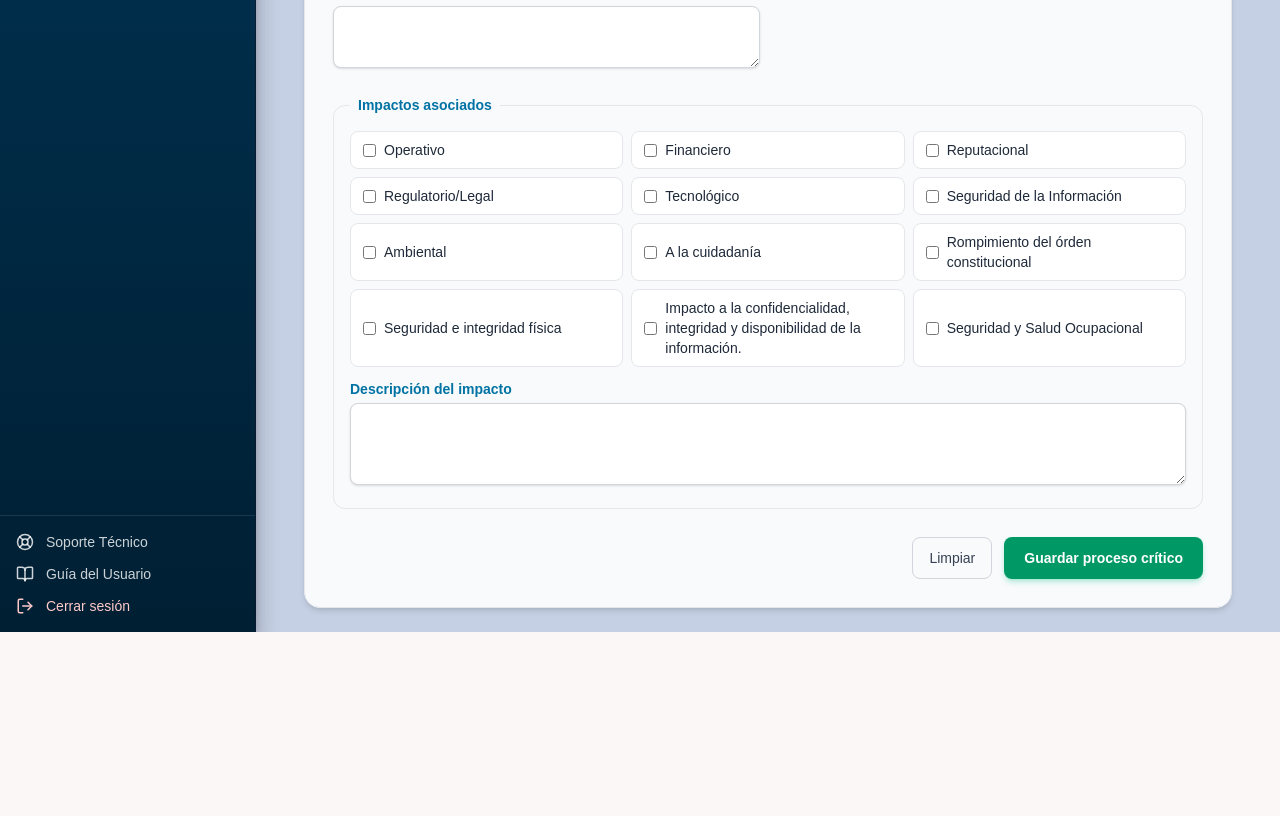
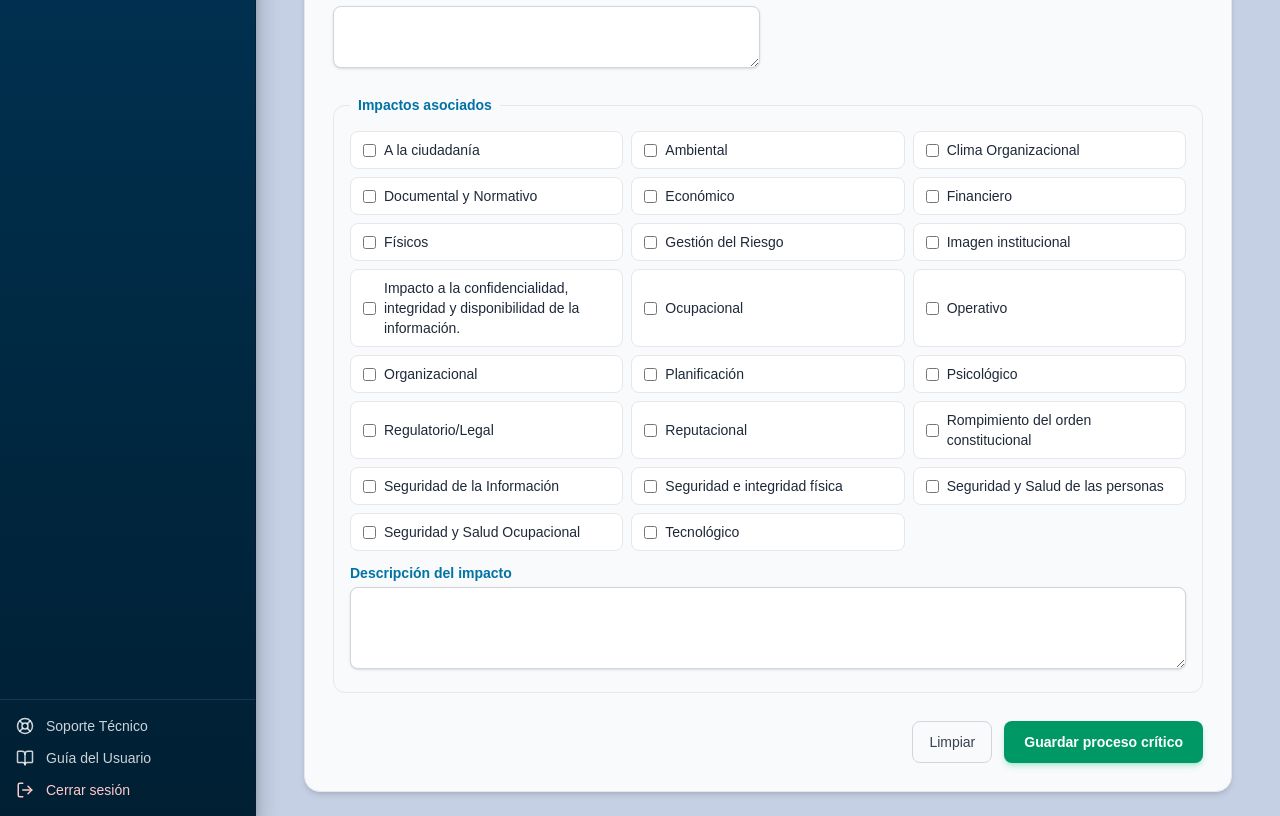
Before and after one commit to KevHernandez09/AnalisisBia, a Next.js app: page /proceso-critico in a window 1280 px wide. Shown: the part 1720-2536 px from the top of the page. Before the commit the page ends 2352 px from the top, so only its background shows below. Built offline with nearby package versions, Linux system fonts and the light colour scheme.

Commit message:
Updated new impacts

```diff
--- a/src/app/(private)/proceso-critico/page.tsx
+++ b/src/app/(private)/proceso-critico/page.tsx
@@ -68,18 +68,29 @@ const subAreas = [
 ];
 
 const tiposImpactoCat = [
+  "A la ciudadanía",
+  "Ambiental",
+  "Clima Organizacional",
+  "Documental y Normativo",
+  "Económico",
+  "Financiero",
+  "Físicos",
+  "Gestión del Riesgo",
+  "Imagen institucional",
+  "Impacto a la confidencialidad, integridad y disponibilidad de la información.",
+  "Ocupacional",
   "Operativo",
-  "Financiero",
+  "Organizacional",
+  "Planificación",
+  "Psicológico",
+  "Regulatorio/Legal",
   "Reputacional",
-  "Regulatorio/Legal",
+  "Rompimiento del orden constitucional",
+  "Seguridad de la Información",
+  "Seguridad e integridad física",
+  "Seguridad y Salud de las personas",
+  "Seguridad y Salud Ocupacional",
   "Tecnológico",
-  "Seguridad de la Información",
-  "Ambiental",
-  "A la cuidadanía",
-  "Rompimiento del órden constitucional",
-  "Seguridad e integridad física",
-  "Impacto a la confidencialidad, integridad y disponibilidad de la información.",
-  "Seguridad y Salud Ocupacional",
 ];
 
 const prioridades = ["Alta", "Media", "Baja"];
```
